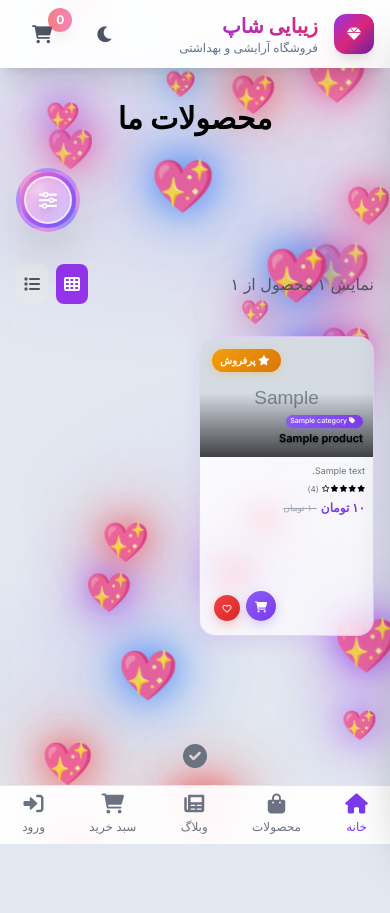
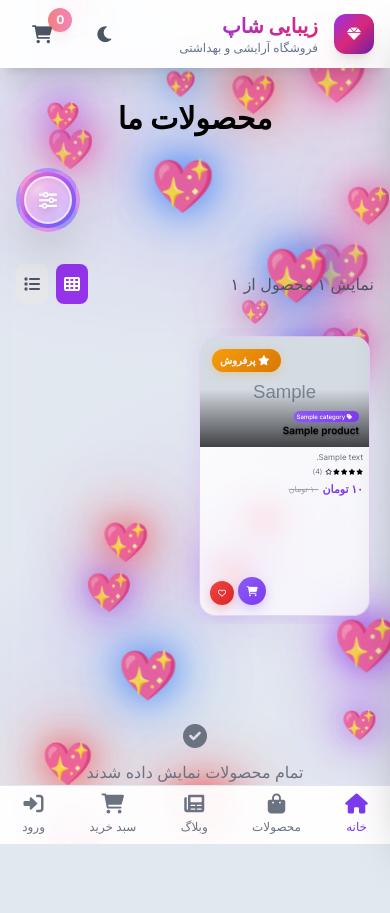
Before and after one commit to AbolfazlMohammady/online_shop, a Django app: page /shop/products/ in a window 390 px wide. Shown: the top 913 px of the page. Run offline with Django 5.2, Linux system fonts and the light colour scheme; tables that the repository leaves empty hold one stand-in row (values such as "Sample post"); grey boxes marked "Sample" are stand-in pictures; some libraries are stand-ins or nearby versions.

Commit message:
شاپ لیست

```diff
--- a/shop/templates/shop/product_list.html
+++ b/shop/templates/shop/product_list.html
@@ -34,6 +34,21 @@
     transform: translateY(-8px);
     box-shadow: 0 20px 40px rgba(147, 51, 234, 0.15);
     border-color: rgba(147, 51, 234, 0.3);
+}
+
+.product-card.cursor-pointer {
+    cursor: pointer;
+}
+
+.product-card.cursor-pointer:hover {
+    transform: translateY(-8px);
+    box-shadow: 0 20px 40px rgba(147, 51, 234, 0.2);
+    border-color: rgba(147, 51, 234, 0.4);
+    background: linear-gradient(135deg, rgba(255,255,255,0.95) 0%, rgba(255,255,255,0.8) 100%);
+}
+
+.dark .product-card.cursor-pointer:hover {
+    background: linear-gradient(135deg, rgba(255,255,255,0.15) 0%, rgba(255,255,255,0.08) 100%);
 }
 
 .dark .product-card:hover {
@@ -98,6 +113,9 @@
     display: flex;
     flex-direction: column;
     justify-content: space-between;
+    position: relative;
+    z-index: 2;
+}
 }
 
 .product-info {
@@ -306,156 +324,162 @@
 
 @media (max-width: 768px) {
     .products-grid {
-        grid-template-columns: repeat(2, 1fr); /* 2 columns for mobile */
-        gap: 12px;
-        padding: 12px 0;
+        grid-template-columns: repeat(2, 1fr) !important; /* 2 columns for mobile */
+        gap: 12px !important;
+        padding: 12px 0 !important;
+        max-width: 100% !important;
+        overflow-x: hidden !important;
     }
 
     .product-card {
-        height: 320px; /* Slightly increased height for mobile */
+        height: 300px !important; /* Reduced height for mobile */
+        max-width: 100% !important;
+        overflow: hidden !important;
     }
 
     .product-image-container {
-        height: 130px; /* Slightly increased height for mobile */
+        height: 120px !important; /* Reduced height for mobile */
     }
 
     .product-content {
-        padding: 10px; /* Increased padding for mobile */
+        padding: 8px !important; /* Reduced padding for mobile */
     }
 
     .product-title {
-        font-size: 12px; /* Better readable size for mobile */
-        line-height: 1.3; /* Better line height for mobile */
-        margin-bottom: 6px;
+        font-size: 11px !important; /* Smaller font for mobile */
+        line-height: 1.2 !important;
+        margin-bottom: 4px !important;
     }
 
     .category-tag {
-        font-size: 8px;
-        padding: 2px 6px;
-        margin-bottom: 6px;
+        font-size: 7px !important;
+        padding: 1px 4px !important;
+        margin-bottom: 4px !important;
     }
 
     .product-short-description {
-        font-size: 10px;
-        line-height: 1.4; /* Better line height for mobile */
-        margin-bottom: 8px; /* Better spacing */
-        -webkit-line-clamp: 3; /* Show more lines on mobile */
+        font-size: 9px !important;
+        line-height: 1.3 !important;
+        margin-bottom: 6px !important;
+        -webkit-line-clamp: 2 !important; /* Show fewer lines on mobile */
     }
 
     .current-price {
-        font-size: 13px; /* Better readable size for mobile */
+        font-size: 12px !important; /* Smaller font for mobile */
         font-weight: 700;
     }
 
     .original-price {
-        font-size: 10px;
+        font-size: 9px !important;
     }
 
     .wishlist-btn {
-        width: 28px;
-        height: 28px;
-        bottom: 8px;
-        left: 8px;
+        width: 26px !important;
+        height: 26px !important;
+        bottom: 6px !important;
+        left: 6px !important;
     }
 
     .cart-button {
-        width: 32px;
-        height: 32px;
-        bottom: 8px;
-        left: 42px;
+        width: 30px !important;
+        height: 30px !important;
+        bottom: 6px !important;
+        left: 38px !important;
     }
 
     .wishlist-btn i {
-        font-size: 10px;
+        font-size: 9px !important;
     }
 
     .cart-button i {
-        font-size: 12px;
+        font-size: 11px !important;
     }
 
     .stars i {
-        font-size: 8px; /* Better star size for mobile */
+        font-size: 7px !important; /* Better star size for mobile */
     }
 
     .rating-text {
-        font-size: 9px;
+        font-size: 8px !important;
     }
 }
 
 @media (max-width: 480px) {
     .products-grid {
-        grid-template-columns: repeat(2, 1fr); /* Keep 2 columns on very small screens */
-        gap: 8px;
-        padding: 8px 0;
+        grid-template-columns: repeat(2, 1fr) !important; /* Keep 2 columns on very small screens */
+        gap: 8px !important;
+        padding: 8px 0 !important;
+        margin: 0 4px !important;
     }
 
     .product-card {
-        height: 300px; /* Slightly reduced for very small screens */
+        height: 280px !important; /* Further reduced for very small screens */
+        margin: 0 !important;
     }
 
     .product-image-container {
-        height: 120px;
+        height: 110px !important;
     }
 
     .product-content {
-        padding: 8px;
+        padding: 6px !important;
     }
 
     .product-title {
-        font-size: 11px;
-        line-height: 1.2;
-        margin-bottom: 4px;
+        font-size: 10px !important;
+        line-height: 1.1 !important;
+        margin-bottom: 3px !important;
     }
 
     .category-tag {
-        font-size: 7px;
-        padding: 1px 4px;
-        margin-bottom: 4px;
+        font-size: 6px !important;
+        padding: 1px 3px !important;
+        margin-bottom: 3px !important;
     }
 
     .product-short-description {
-        font-size: 9px;
-        line-height: 1.3;
-        margin-bottom: 6px;
-        -webkit-line-clamp: 2; /* Show fewer lines on very small screens */
+        font-size: 8px !important;
+        line-height: 1.2 !important;
+        margin-bottom: 4px !important;
+        -webkit-line-clamp: 2 !important; /* Show fewer lines on very small screens */
     }
 
     .current-price {
-        font-size: 12px;
+        font-size: 11px !important;
     }
 
     .original-price {
-        font-size: 9px;
+        font-size: 8px !important;
     }
 
     .wishlist-btn {
-        width: 26px;
-        height: 26px;
-        bottom: 6px;
-        left: 6px;
+        width: 24px !important;
+        height: 24px !important;
+        bottom: 4px !important;
+        left: 4px !important;
     }
 
     .cart-button {
-        width: 30px;
-        height: 30px;
-        bottom: 6px;
-        left: 38px;
+        width: 28px !important;
+        height: 28px !important;
+        bottom: 4px !important;
+        left: 32px !important;
     }
 
     .wishlist-btn i {
-        font-size: 9px;
+        font-size: 8px !important;
     }
 
     .cart-button i {
-        font-size: 11px;
+        font-size: 10px !important;
     }
 
     .stars i {
-        font-size: 7px;
+        font-size: 6px !important;
     }
 
     .rating-text {
-        font-size: 8px;
+        font-size: 7px !important;
     }
 }
 
@@ -945,14 +1112,28 @@
         listView.classList.add('bg-gray-200', 'text-gray-600');
         listView.classList.remove('bg-purple-600', 'text-white');
         productsGrid.classList.remove('grid-cols-1');
-        productsGrid.classList.add('grid-cols-2', 'sm:grid-cols-3', 'lg:grid-cols-4');
+        productsGrid.classList.add('products-grid');
+
+        // Remove list view classes from all product cards
+        document.querySelectorAll('.product-card').forEach(card => {
+            card.classList.remove('list-view');
+        });
+
+        console.log('Switched to grid view');
     } else {
         listView.classList.add('bg-purple-600', 'text-white');
         listView.classList.remove('bg-gray-200', 'text-gray-600');
         gridView.classList.add('bg-gray-200', 'text-gray-600');
         gridView.classList.remove('bg-purple-600', 'text-white');
-        productsGrid.classList.remove('grid-cols-2', 'sm:grid-cols-3', 'lg:grid-cols-4');
+        productsGrid.classList.remove('products-grid');
         productsGrid.classList.add('grid-cols-1');
+
+        // Add list view classes to all product cards
+        document.querySelectorAll('.product-card').forEach(card => {
+            card.classList.add('list-view');
+        });
+
+        console.log('Switched to list view');
     }
 }
 
--- a/static/js/main.js
+++ b/static/js/main.js
@@ -1974,7 +1974,7 @@
 function renderGridView(productsToRender, grid) {
     productsToRender.forEach(product => {
         const productCard = `
-            <div class="product-card">
+            <div class="product-card cursor-pointer" onclick="openProductDetail('${product.slug}')">
                 <!-- Badges -->
                 ${product.has_discount ? `
                     <div class="discount-badge">
@@ -1996,7 +1996,7 @@
                 ` : ''}
 
                 <!-- Image Container -->
-                <div class="product-image-container" onclick="openProductDetail('${product.slug}')">
+                <div class="product-image-container">
                     ${product.images && product.images.length > 0
                         ? `<img src="${product.images[0].image}" alt="${product.name}" class="product-image">`
                         : `<div class="placeholder-container">
@@ -2063,33 +2063,26 @@
 function renderListView(productsToRender, grid) {
     productsToRender.forEach(product => {
         const productCard = `
-            <div class="theme-card rounded-2xl shadow-lg overflow-hidden card-hover cursor-pointer flex relative" style="text-decoration: none; color: inherit;">
-                <div class="w-32 h-32 bg-gradient-to-br from-pink-200 to-purple-200 flex items-center justify-center flex-shrink-0">
+            <div class="product-card list-view theme-card rounded-2xl shadow-lg overflow-hidden card-hover cursor-pointer flex relative" style="text-decoration: none; color: inherit;" onclick="openProductDetail('${product.slug}')">
+                <div class="product-image-container bg-gradient-to-br from-pink-200 to-purple-200 flex items-center justify-center flex-shrink-0">
                     ${product.images && product.images.length > 0
-                        ? `<img src="${product.images[0].image}" alt="${product.name}" class="w-full h-full object-cover">`
+                        ? `<img src="${product.images[0].image}" alt="${product.name}" class="product-image">`
                         : `<i class="fas fa-image text-3xl text-gray-400"></i>`
                     }
                 </div>
-                <div class="p-4 flex-1 flex items-center justify-between">
+                <div class="product-content flex-1 flex items-center justify-between">
                     <div class="flex-1">
-                        <div class="flex items-start justify-between mb-2">
-                            <div>
-                                <h3 class="text-lg font-bold mb-1">${product.name}</h3>
-                                <div class="flex items-center gap-4 text-sm text-gray-600">
-                                    <span class="flex items-center gap-1">
-                                        <i class="fas fa-tag text-purple-500"></i>
-                                        ${product.category_name || 'دسته‌بندی'}
-                                    </span>
-                                    ${product.brand_name ? `
-                                    <span class="flex items-center gap-1">
-                                        <i class="fas fa-crown text-blue-500"></i>
-                                        ${product.brand_name}
-                                    </span>
-                                    ` : ''}
-                                </div>
+                        <div class="product-info">
+                            <h3 class="product-title">${product.name}</h3>
+                            <div class="category-tag">${product.category_name || 'دسته‌بندی'}</div>
+
+                            <!-- Short Description -->
+                            <div class="product-short-description">
+                                ${product.description ? product.description.substring(0, 100) + (product.description.length > 100 ? '...' : '') : 'توضیحات محصول'}
                             </div>
-                            <div class="flex items-center gap-2">
-                                <div class="flex text-yellow-400">
+
+                            <div class="product-rating">
+                                <div class="stars">
                                     ${(() => {
                                         let stars = '';
                                         for (let i = 1; i <= 5; i++) {
@@ -2100,21 +2093,16 @@
                                 </div>
                                 <span class="rating-text">(${product.rating || 0})</span>
                             </div>
+
+                            <div class="product-price">
+                                <span class="current-price">${toPersianNumber(product.price)} تومان</span>
+                                ${product.original_price ? `<span class="original-price">${toPersianNumber(product.original_price)} تومان</span>` : ''}
+                            </div>
                         </div>
-
-                        <!-- Short Description -->
-                        <div class="product-short-description text-sm text-gray-600 mb-2">
-                            ${product.description ? product.description.substring(0, 100) + (product.description.length > 100 ? '...' : '') : 'توضیحات محصول'}
-                        </div>
-
-                        <div class="product-price">
-                            <span class="current-price">${toPersianNumber(product.price)} تومان</span>
-                            ${product.original_price ? `<span class="original-price">${toPersianNumber(product.original_price)} تومان</span>` : ''}
-                        </div>
-                    </div>
-
-                    <!-- Action Buttons - Right Side -->
-                    <div class="flex flex-col gap-2 ml-4">
+                    </div>
+
+                    <!-- Action Buttons -->
+                    <div class="product-actions">
                         <button onclick="addToWishlist(${product.id}, event)" class="wishlist-btn-list" data-product-id="${product.id}">
                             <i class="far fa-heart"></i>
                         </button>
@@ -2123,9 +2111,6 @@
                         </button>
                     </div>
                 </div>
-
-                <!-- Clickable overlay for product detail -->
-                <div class="absolute inset-0 cursor-pointer" onclick="openProductDetail('${product.slug}')" style="z-index: 1;"></div>
             </div>
         `;
         grid.innerHTML += productCard;
@@ -2140,7 +2125,7 @@
 function addToWishlist(productId, event) {
     event.stopPropagation(); // Prevent card click
 
-    const button = event.target.closest('.wishlist-btn');
+    const button = event.target.closest('.wishlist-btn, .wishlist-btn-list');
     const icon = button.querySelector('i');
 
     if (icon.classList.contains('far')) {
```
Also changed, not shown: other parts of shop/templates/shop/product_list.html (+143 -0 lines).
